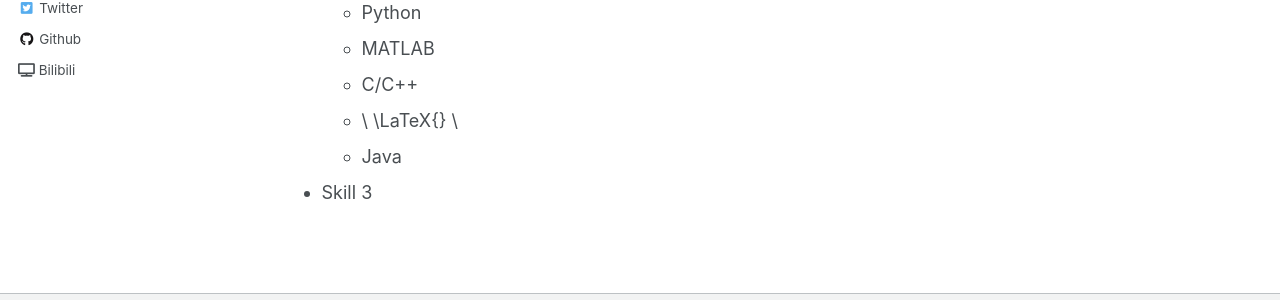
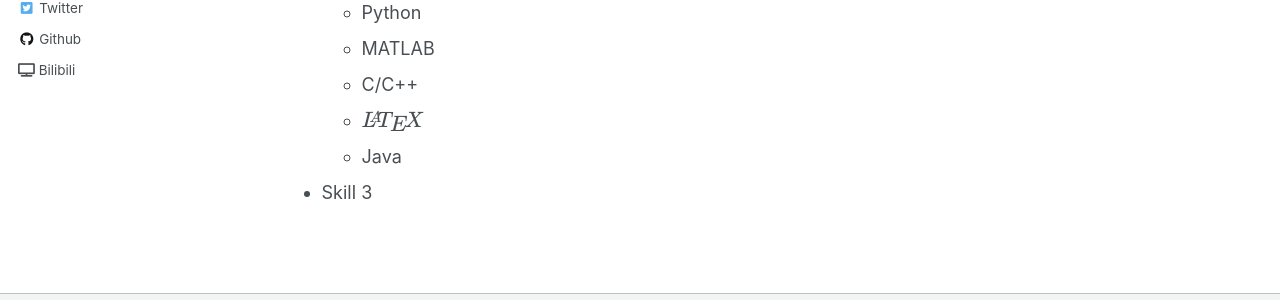
Before and after one commit to zwm0426/zwm0426.github.io, a Jekyll site: the page built from _pages/cv.md, in a window 1280 px wide and 900 px high, scrolled down 692 px. Shown: the part 478-778 px from the top of the window. Built offline with Jekyll 4.4.1, drawn with Linux system fonts in a browser that asks for light colours; formulas are drawn with MathJax 3.

Commit message:
Update cv.md

```diff
--- a/_pages/cv.md
+++ b/_pages/cv.md
@@ -48,7 +48,7 @@ Skills
   * Python
   * MATLAB
   * C/C++
-  * \\ \LaTeX{} \\
+  * $ \LaTeX{} $
   * Java
 
 * Skill 3
```
